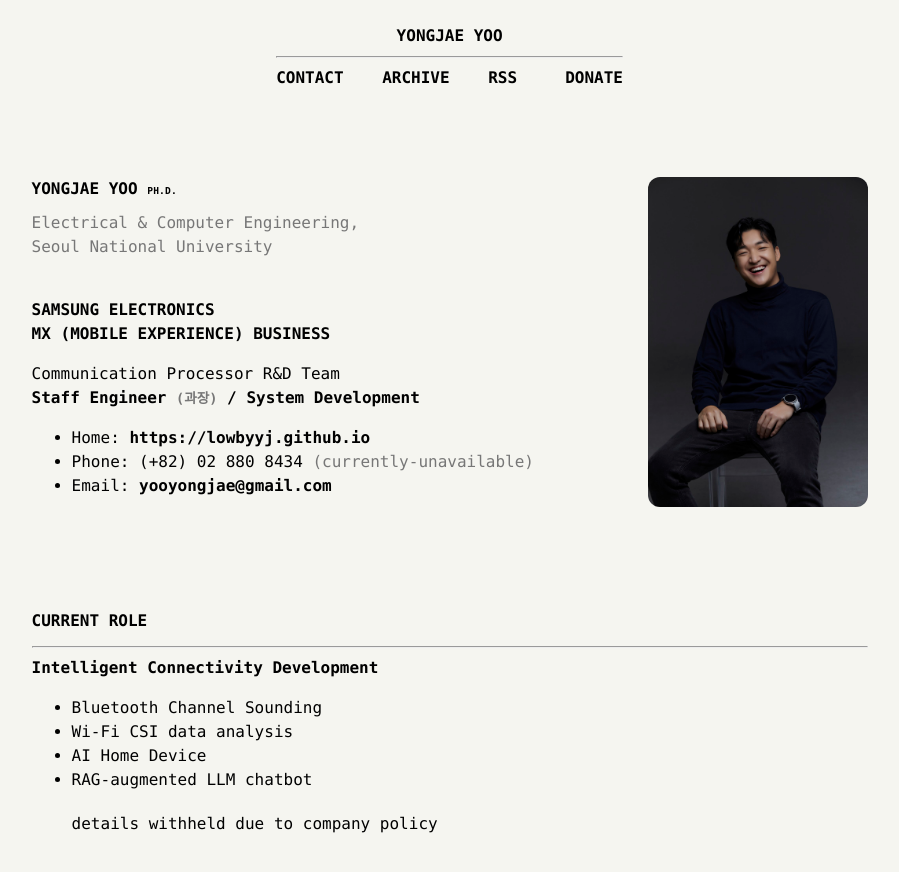
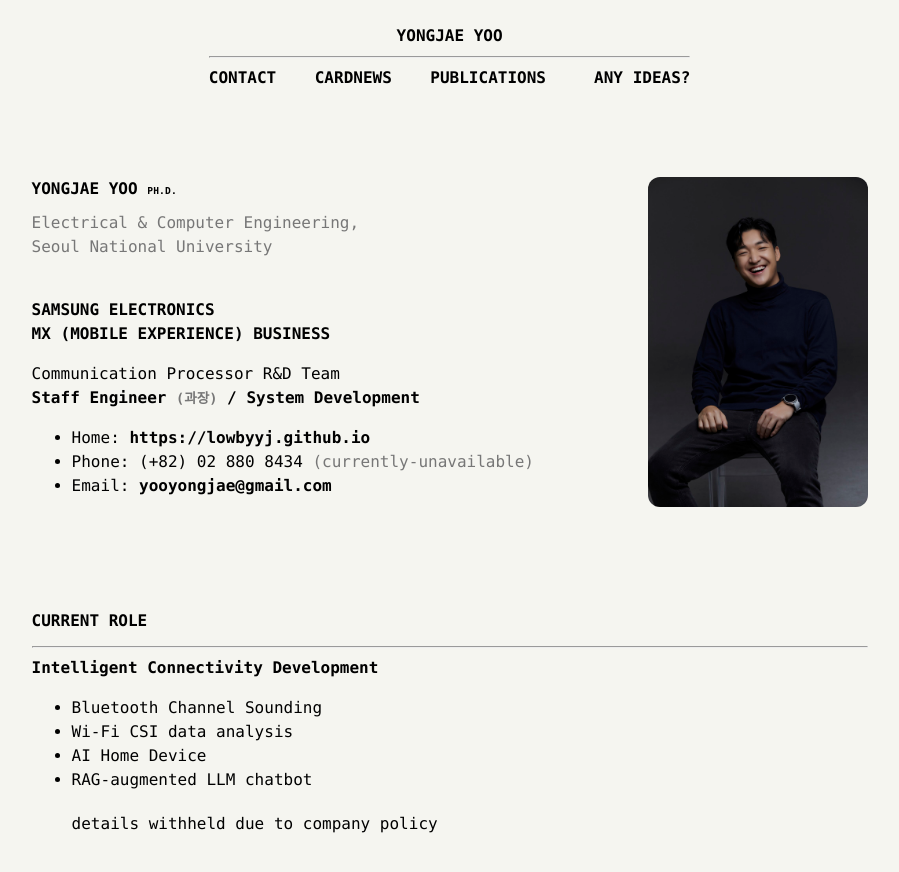
Before and after one commit to lowbyyj/lowbyyj.github.io, a Jekyll site: the page built from index.md, in a window 1280 px wide and 900 px high. Shown: the top 872 px of the window, without its empty margins (184-1083 px from the left). Built offline with Jekyll 4.4.1, drawn with Linux system fonts in a browser that asks for light colours.

Commit message:
Update header links and add new sections

```diff
--- a/_includes/header.html
+++ b/_includes/header.html
@@ -4,10 +4,10 @@
     <a href="{{ '/' | relative_url }}" class="title"><b>{{ site.title | upcase }}</b><br></a>
     <hr>
     <div style="text-align: justify; display: inline-block; width: 100%;">
-      <a class="title" href="mailto:{{ site.email | default: 'leventkayadev@gmail.com' }}">CONTACT</a>&nbsp;&nbsp;&nbsp;
-      <a class="title" href="{{ '/archive/' | relative_url }}">ARCHIVE</a>&nbsp;&nbsp;&nbsp;
-      <a class="title" href="{{ site.feed.path | default: '/rss.xml' | relative_url }}">RSS</a>&nbsp;&nbsp;&nbsp;&nbsp;
-      <a class="title" href="{{ '/donate' | relative_url }}">DONATE</a>
+      <a class="title" href="{{ '/contact/' | relative_url }}">CONTACT</a>&nbsp;&nbsp;&nbsp;
+      <a class="title" href="https://aicardnews.com" target="_blank">CARDNEWS</a>&nbsp;&nbsp;&nbsp;
+      <a class="title" href="{{ '/' | relative_url }}#publications">PUBLICATIONS</a>&nbsp;&nbsp;&nbsp;&nbsp;
+      <a class="title" href="#">ANY IDEAS?</a>
     </div>
   </div>
 </center>
```
